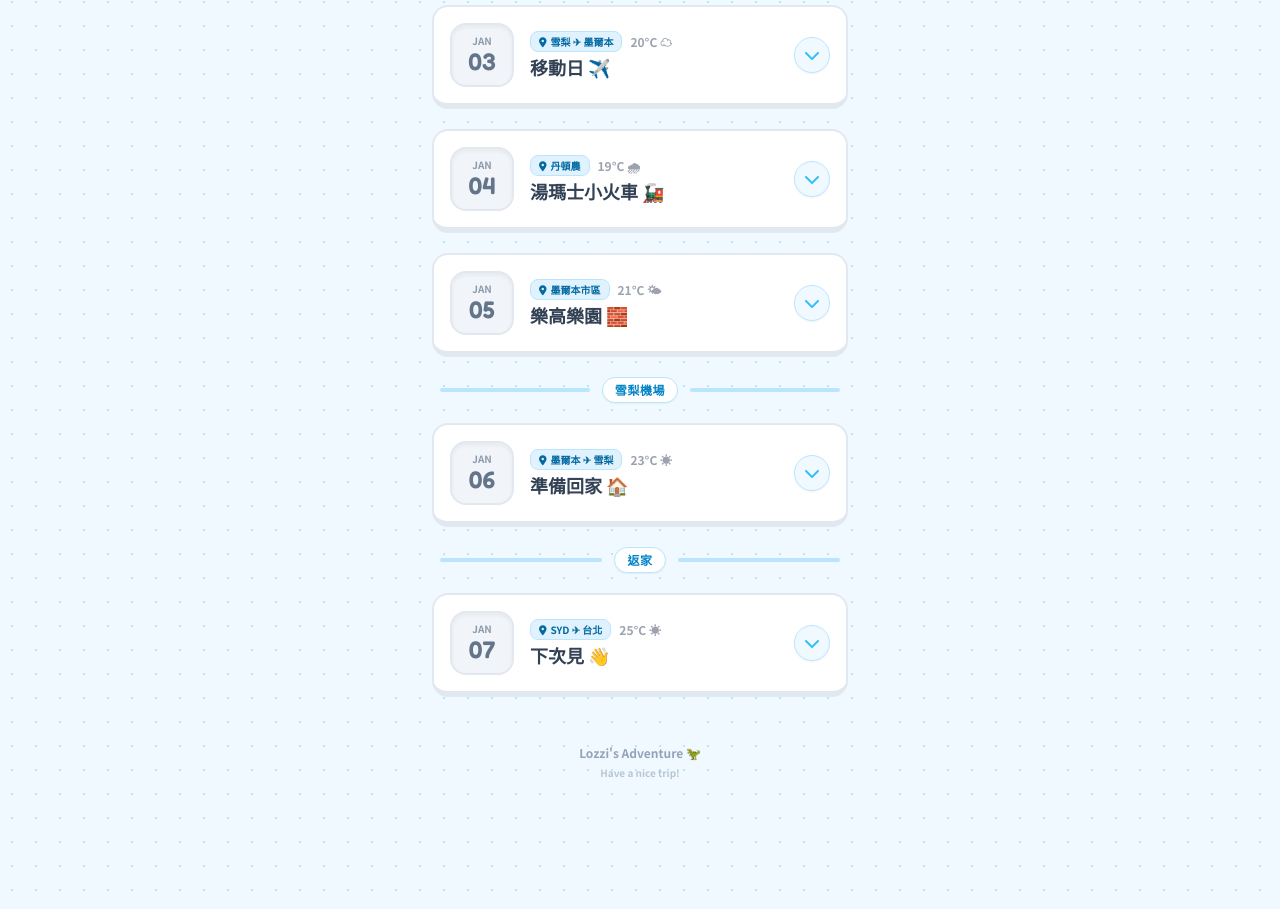
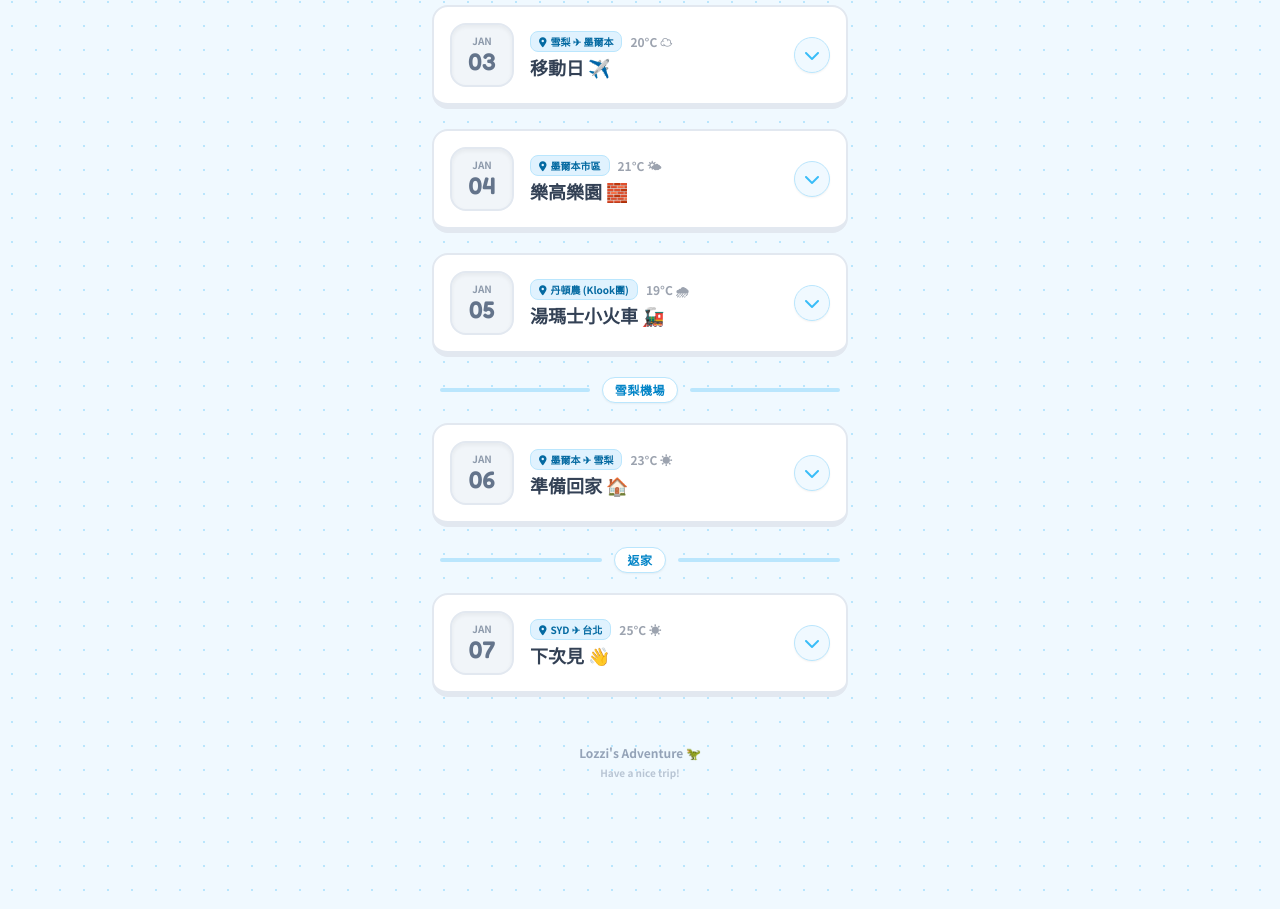
Before and after one commit to creampier-toki/LOZZI-AU-TRIP, a plain HTML site: page index.html in a window 1280 px wide. Shown: the part 1714-2623 px from the top of the page. Drawn offline with nearby package versions, Linux system fonts and the light colour scheme.

Commit message:
Update index.html

```diff
--- a/index.html
+++ b/index.html
@@ -14,7 +14,7 @@
 
         body {
             font-family: 'Noto Sans TC', sans-serif;
-            background-color: #f0f9ff; /* Very light blue */
+            background-color: #f0f9ff;
             background-image: radial-gradient(#bae6fd 1.5px, transparent 1.5px);
             background-size: 24px 24px;
             -webkit-tap-highlight-color: transparent;
@@ -46,7 +46,7 @@
 
         /* 交通指引框 */
         .transport-box {
-            background-color: #FEF9C3; /* Yellow-100 */
+            background-color: #FEF9C3;
             border: 2px dashed #EAB308;
             border-radius: 12px;
             color: #854D0E;
@@ -132,13 +132,10 @@
         // 輔助功能：生成 Google Maps 連結
         const getMapLink = (query) => `https://www.google.com/maps/search/?api=1&query=${encodeURIComponent(query)}`;
 
-        // 輔助功能：金額顯示 (修正邏輯)
+        // 輔助功能：金額顯示
         const formatMoney = (text) => {
             if (!text) return "";
-            // 使用正則表達式尋找 $ 符號後面的數字 (避免抓到 "2景點" 的 2)
             const match = text.match(/\$(\d+)/);
-
-            // 將原本的 $ 符號替換為 AUD $
             let displayText = text.replace('$', 'AUD $');
 
             if (match) {
@@ -458,32 +455,6 @@
                 "Date": "01/04 (六)",
                 "ShortDate": "04",
                 "Month": "JAN",
-                "Location": "丹頓農",
-                "Focus": "湯瑪士小火車 🚂",
-                "Phase": "墨爾本 (待訂)",
-                "Weather": "19°C 🌧",
-                "Transport": {
-                    "Method": "火車 Belgrave 線",
-                    "Detail": "Flinders St Station → Belgrave 站 (1小時)。"
-                },
-                "Activities": ["Puffing Billy 蒸汽火車", "體驗腳掛在窗外", "Grazeland 餐車樂園"],
-                "Logistics": "火車票要先搶！記得不要穿淺色褲子(會黑)。",
-                "Food": {
-                    "Lunch": [
-                        { "Name": "The General Food Store", "Option": "A", "Rating": "4.7", "MustEat": "酪梨吐司", "Link": getMapLink("The General Food Store Emerald") },
-                        { "Name": "Emerald Bakery", "Option": "B", "Rating": "4.4", "MustEat": "澳洲肉派", "Link": getMapLink("Emerald Bakery") }
-                    ],
-                    "Dinner": [
-                        { "Name": "Grazeland", "Option": "A", "Rating": "4.6", "MustEat": "各國小吃市集", "Link": getMapLink("Grazeland Melbourne") },
-                        { "Name": "Grill'd Burgers", "Option": "B", "Rating": "4.3", "MustEat": "健康漢堡", "Link": getMapLink("Grill'd Melbourne Central") }
-                    ]
-                },
-                "Tickets": "火車: 成人$64"
-            },
-            {
-                "Date": "01/05 (日)",
-                "ShortDate": "05",
-                "Month": "JAN",
                 "Location": "墨爾本市區",
                 "Focus": "樂高樂園 🧱",
                 "Phase": "墨爾本 (待訂)",
@@ -505,6 +476,32 @@
                     ]
                 },
                 "Tickets": "LEGOLAND: 成人$36"
+            },
+            {
+                "Date": "01/05 (日)",
+                "ShortDate": "05",
+                "Month": "JAN",
+                "Location": "丹頓農 (Klook團)",
+                "Focus": "湯瑪士小火車 🚂",
+                "Phase": "墨爾本 (待訂)",
+                "Weather": "19°C 🌧",
+                "Transport": {
+                    "Method": "Klook 巴士接送",
+                    "Detail": "<b>⚠️ 集合時間：11:00</b><br>地點：君悅酒店鷹雕像前 (42 Russell St)<br>訂單：<span class='text-red-500 font-bold'>NSK439895</span>"
+                },
+                "Activities": ["Puffing Billy 蒸汽火車", "體驗腳掛在窗外", "Grazeland 餐車樂園"],
+                "Logistics": "今天跟團比較輕鬆！記得準時到集合點。",
+                "Food": {
+                    "Lunch": [
+                        { "Name": "The General Food Store", "Option": "A", "Rating": "4.7", "MustEat": "酪梨吐司", "Link": getMapLink("The General Food Store Emerald") },
+                        { "Name": "Emerald Bakery", "Option": "B", "Rating": "4.4", "MustEat": "澳洲肉派", "Link": getMapLink("Emerald Bakery") }
+                    ],
+                    "Dinner": [
+                        { "Name": "Grazeland", "Option": "A", "Rating": "4.6", "MustEat": "各國小吃市集", "Link": getMapLink("Grazeland Melbourne") },
+                        { "Name": "Grill'd Burgers", "Option": "B", "Rating": "4.3", "MustEat": "健康漢堡", "Link": getMapLink("Grill'd Melbourne Central") }
+                    ]
+                },
+                "Tickets": "火車: 成人$64"
             },
             {
                 "Date": "01/06 (一)",
```
